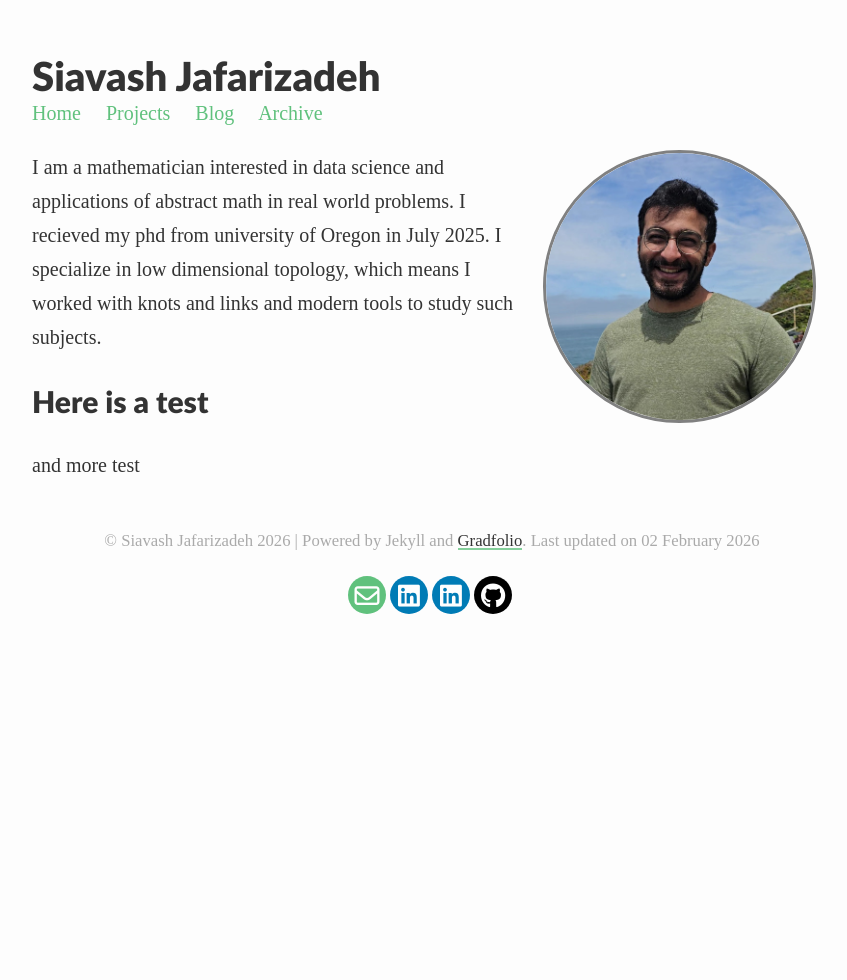
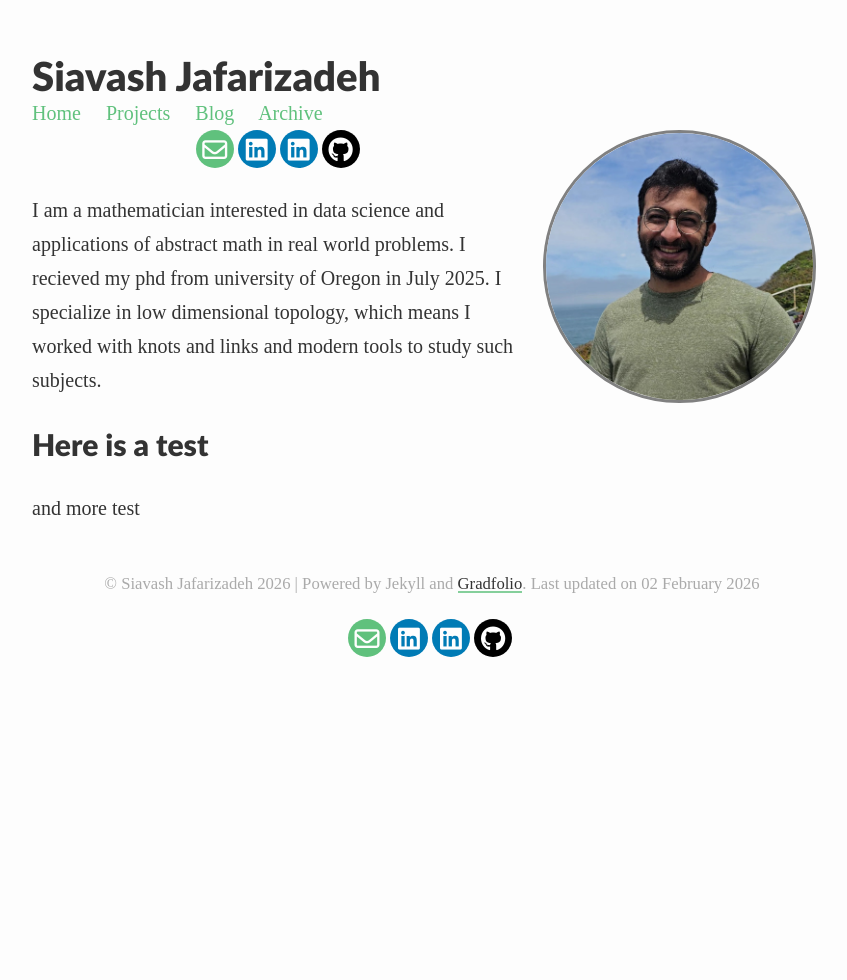
Before and after one commit to Sia-jaf/Sia-jaf.github.io, a Jekyll site: the page built from index.md, in a window 1280 px wide. Shown: the whole page, without its empty margins (208-1055 px from the left). Built offline with Jekyll 4.4.1, drawn with Linux system fonts in a browser that asks for light colours; some web fonts are replaced.

Commit message:
Add social icons to about layout
Added social icons section to the about layout.

```diff
--- a/_layouts/about.html
+++ b/_layouts/about.html
@@ -6,7 +6,9 @@ layout: default
     {% if page.profile.image %}
       <img class="profile {{ page.profile.align }}"  width="33.33%" src="{{ page.profile.image | prepend: '/assets/images/' | relative_url }}">
     {% endif %}
+    <div class="social-icons">
+          {% include social-footer.html %}
+      </div>
 {% endif %}
-{% include analytics.html %}
 
 {{ content }}
```
